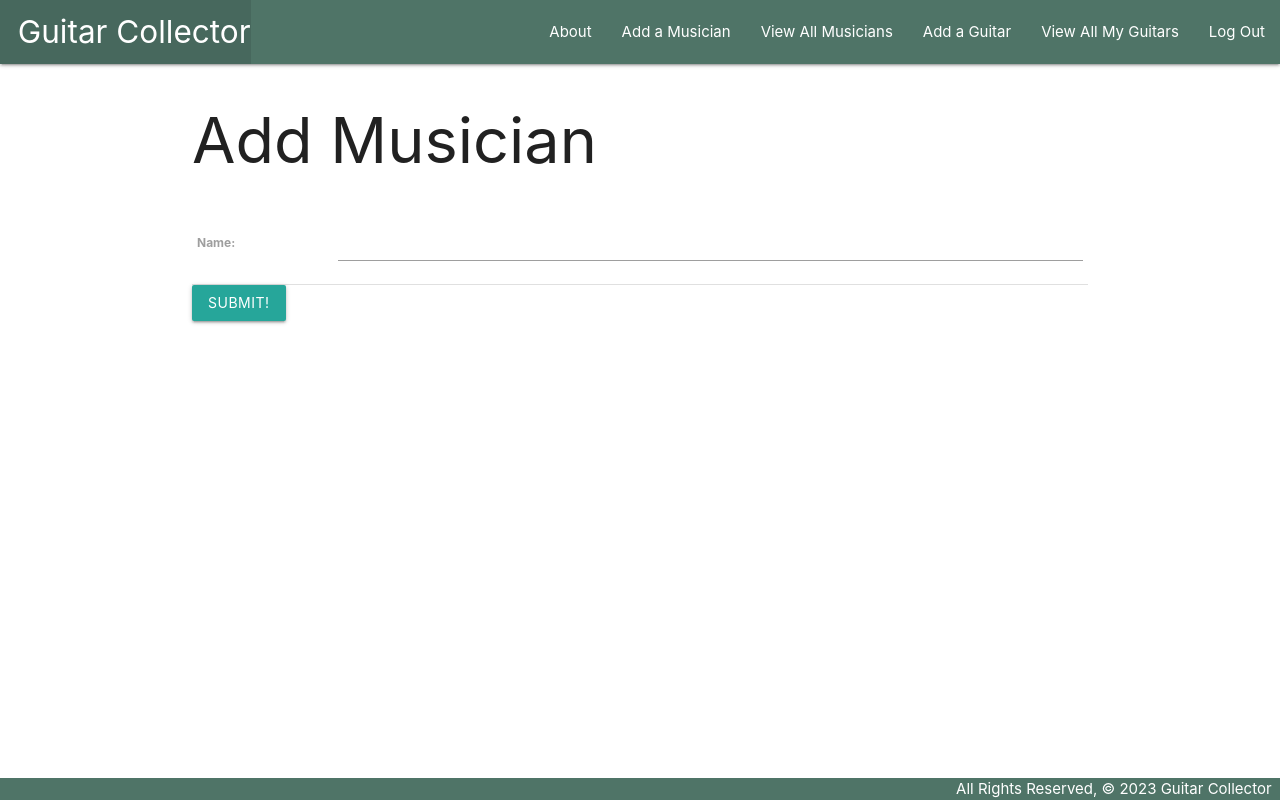
After one commit to RanchoDad/guitar_collector_app, a Django app: page /musicians/create/ in a window 1280 px wide. The commit adds this page. Run offline with Django 4.2, Linux system fonts and the light colour scheme; the visitor is signed in with stand-in values (Sample User, id 1).

Commit message:
hw complete

```diff
--- a/guitarcollector/urls.py
+++ b/guitarcollector/urls.py
@@ -20,4 +20,5 @@ from django.urls import path, include
 urlpatterns = [
     path('admin/', admin.site.urls),
     path('', include('head_app.urls')),
+    path('accounts/', include('django.contrib.auth.urls')),
 ]
--- a/head_app/admin.py
+++ b/head_app/admin.py
@@ -2,6 +2,9 @@ from django.contrib import admin
 
 # Register your models here.
 
-from .models import Guitar
+from .models import Guitar, Performing, Musician, Photo
 
 admin.site.register(Guitar)
+admin.site.register(Performing)
+admin.site.register(Musician)
+admin.site.register(Photo)
--- a/head_app/models.py
+++ b/head_app/models.py
@@ -1,5 +1,7 @@
 from django.db import models
 from django.urls import reverse
+from datetime import date
+from django.contrib.auth.models import User
 
 SONGS = (
   ('S', 'Stairway to Heaven'),
@@ -8,17 +10,31 @@ SONGS = (
 )
 
 # Create your models here.
+class Musician(models.Model):
+  name=models.CharField(max_length=50)
+
+  def __str__(self):
+    return self.name
+
+  def get_absolute_url(self):
+    return reverse('musicians_detail', kwargs={'pk': self.id})
+
 class Guitar(models.Model):
   name = models.CharField(max_length=100)
   brand = models.CharField(max_length=100)
   description = models.TextField(max_length=250)
   year = models.IntegerField()
+  musicians = models.ManyToManyField(Musician)
+  user = models.ForeignKey(User, on_delete=models.CASCADE)
 
   def __str__(self):
     return f'{self.name} ({self.id})'
 
   def get_absolute_url(self):
     return reverse('detail', kwargs={'guitar_id': self.id})
+
+  def performed_today(self):
+    return self.performing_set.filter(date=date.today()).count() >= len(SONGS)
 
 class Performing(models.Model):
   date = models.DateField('Performing Date')
@@ -38,3 +54,10 @@ class Performing(models.Model):
 
   class Meta:
     ordering = ['-date']
+
+class Photo(models.Model):
+  url = models.CharField(max_length=200)
+  cat = models.ForeignKey(Guitar, on_delete=models.CASCADE)
+
+  def __str__(self):
+    return f"Photo for guitar_id: {self.guitar_id} @{self.url}"
--- a/head_app/templates/base.html
+++ b/head_app/templates/base.html
@@ -19,8 +19,16 @@
             </ul>
             <ul class="right">
               <li><a href="{% url 'about' %}">About</a></li>
+            {% if user.is_authenticated %}
+              <li><a href="{% url 'musicians_create' %}">Add a Musician</a></li>
+              <li><a href="{% url 'musicians_index' %}">View All Musicians</a></li>
               <li><a href="{% url 'guitars_create' %}">Add a Guitar</a></li>
               <li><a href="{% url 'index' %}">View All My Guitars</a></li>
+              <li><a href="{% url 'logout' %}">Log Out</a></li>
+            {% else %}
+              <li><a href="{% url 'signup' %}">Sign Up</a></li>
+              <li><a href="{% url 'login' %}">Log In</a></li>
+            {% endif %}
             </ul>
           </div>
         </nav>
--- /dev/null
+++ b/head_app/templates/head_app/musician_form.html
@@ -0,0 +1,16 @@
+{% extends 'base.html' %}
+
+{% block content %}
+  {% if object %}
+    <h1>Edit <span class="teal-text">{{object.name}}</span></h1>
+  {% else %}
+    <h1>Add Musician</h1>
+  {% endif %}
+  <form action="" method="post">
+    {% csrf_token %}
+    <table>
+      {{ form.as_table }}
+    </table>
+    <input type="submit" value="Submit!" class="btn">
+  </form>
+{% endblock %}
--- a/head_app/urls.py
+++ b/head_app/urls.py
@@ -10,4 +10,13 @@ urlpatterns = [
   path('guitars/<int:pk>/update/', views.GuitarUpdate.as_view(), name='guitars_update'),
   path('guitars/<int:pk>/delete/', views.GuitarDelete.as_view(), name='guitars_delete'),
   path('guitars/<int:guitar_id>/add_performing/', views.add_performing, name='add_performing'),
+  path('guitars/<int:guitar_id>/add_photo/', views.add_photo, name='add_photo'),
+  path('guitars/<int:guitar_id>/assoc_musician/<int:musician_id>/', views.assoc_musician, name='assoc_musician'),
+  path('guitars/<int:guitar_id>/unassoc_musician/<int:musician_id>/', views.unassoc_musician, name='unassoc_musician'),
+  path('musicians/', views.MusicianList.as_view(), name='musicians_index'),
+  path('musicians/<int:pk>/', views.MusicianDetail.as_view(), name='musicians_detail'),
+  path('musicians/create/', views.MusicianCreate.as_view(), name='musicians_create'),
+  path('musicians/<int:pk>/update/', views.MusicianUpdate.as_view(), name='musicians_update'),
+  path('musicians/<int:pk>/delete/', views.MusicianDelete.as_view(), name='musicians_delete'),
+  path('accounts/signup/', views.signup, name='signup'),
 ]
--- a/head_app/views.py
+++ b/head_app/views.py
@@ -1,6 +1,15 @@
+import os
+import uuid
+import boto3
 from django.shortcuts import render, redirect
 from django.views.generic.edit import CreateView, UpdateView, DeleteView
-from .models import Guitar
+from django.views.generic import ListView, DetailView
+from django.contrib.auth import login
+from django.contrib.auth.forms import UserCreationForm
+from django.contrib.auth.decorators import login_required
+from django.contrib.auth.mixins import LoginRequiredMixin
+
+from .models import Guitar, Performing, Musician, Photo
 from .forms import PerformingForm
 
 # Create your views here.
@@ -10,22 +19,31 @@ def home(request):
 def about(request):
   return render(request, 'about.html')
 
+@login_required
 def guitars_index(request):
-  guitars = Guitar.objects.all()
+  guitars = Guitar.objects.filter(user=request.user)
   return render(request, 'guitars/index.html', {
     'guitars': guitars
   })
 
+@login_required
 def guitars_detail(request, guitar_id):
   guitar = Guitar.objects.get(id=guitar_id)
+  id_list = guitar.musicians.all().values_list('id')
+  guitars_not_performed_by_musician = Musician.objects.exclude(id__in=id_list)
   performing_form = PerformingForm()
   return render(request, 'guitars/detail.html', {
-    'guitar': guitar, 'performing_form': performing_form
+    'guitar': guitar, 'performing_form': performing_form,
+    'musicians': guitars_not_performed_by_musician
   })
 
-class GuitarCreate(CreateView):
+class GuitarCreate(LoginRequiredMixin, CreateView):
   model = Guitar
-  fields = '__all__'
+  fields = ['name', 'brand', 'description', 'year']
+
+  def form_valid(self, form):
+    form.instance.user = self.request.user
+    return super().form_valid(form)
 
 class GuitarUpdate(UpdateView):
   model = Guitar
@@ -35,6 +53,7 @@ class GuitarDelete(DeleteView):
   model = Guitar
   success_url = '/guitars'
 
+@login_required
 def add_performing(request, guitar_id):
   form = PerformingForm(request.POST)
   if form.is_valid():
@@ -42,3 +61,62 @@ def add_performing(request, guitar_id):
     new_performing.guitar_id = guitar_id
     new_performing.save()
   return redirect('detail', guitar_id=guitar_id)
+
+class MusicianList(LoginRequiredMixin, ListView):
+  model = Musician
+
+class MusicianDetail(LoginRequiredMixin, DetailView):
+  model = Musician
+
+class MusicianCreate(LoginRequiredMixin, CreateView):
+  model = Musician
+  fields = '__all__'
+
+class MusicianUpdate(LoginRequiredMixin, UpdateView):
+  model = Musician
+  fields = ['name', 'color']
+
+class MusicianDelete(LoginRequiredMixin, DeleteView):
+  model = Musician
+  success_url = '/musicians'
+
+@login_required
+def assoc_musician(request, guitar_id, musician_id):
+  Guitar.objects.get(id=guitar_id).musicians.add(musician_id)
+  return redirect('detail', guitar_id=guitar_id)
+
+@login_required
+def unassoc_musician(request, guitar_id, musician_id):
+  Guitar.objects.get(id=guitar_id).musicians.remove(musician_id)
+  return redirect('detail', guitar_id=guitar_id)
+
+@login_required
+def add_photo(request, guitar_id):
+  photo_file = request.FILES.get('photo-file', None)
+  if photo_file:
+    s3 = boto3.client('s3')
+    key = uuid.uuid4().hex[:6] + photo_file.name[photo_file.name.rfind('.'):]
+    try:
+      bucket = os.environ['S3_BUCKET']
+      s3.upload_fileobj(photo_file, bucket, key)
+      url = f"{os.environ['S3_BASE_URL']}{bucket}/{key}"
+      Photo.objects.create(url=url, guitar_id=guitar_id)
+    except Exception as e:
+      print('An error occurred uploading file to S3')
+      print(e)
+  return redirect('detail', caguitar_id=guitar_id)
+
+
+def signup(request):
+  error_message = ''
+  if request.method == 'POST':
+    form = UserCreationForm(request.POST)
+    if form.is_valid():
+      user = form.save()
+      login(request, user)
+      return redirect('index')
+    else:
+      error_message = 'Invalid sign up - try again'
+  form = UserCreationForm()
+  context = {'form': form, 'error_message': error_message}
+  return render(request, 'registration/signup.html', context)
```
Also changed, not shown: guitarcollector/settings.py (+9 -1 lines), head_app/templates/guitars/detail.html (+64 -0 lines), head_app/templates/head_app/musician_confirm_delete.html (added, +13 -0 lines), head_app/templates/head_app/musician_detail.html (added, +19 -0 lines), head_app/templates/head_app/musician_list.html (added, +17 -0 lines), head_app/templates/registration/login.html (added, +13 -0 lines), head_app/templates/registration/signup.html (added, +14 -0 lines), head_app/migrations/0003_musician_alter_performing_options_photo.py (added), head_app/migrations/0004_guitar_musicians_guitar_user.py (added), 1 other file.
